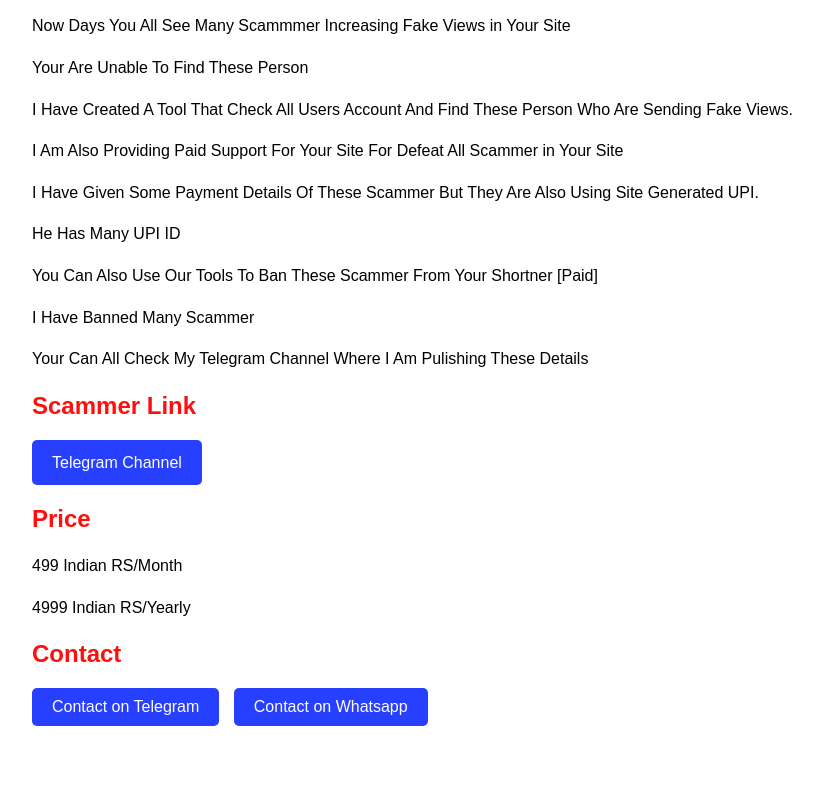
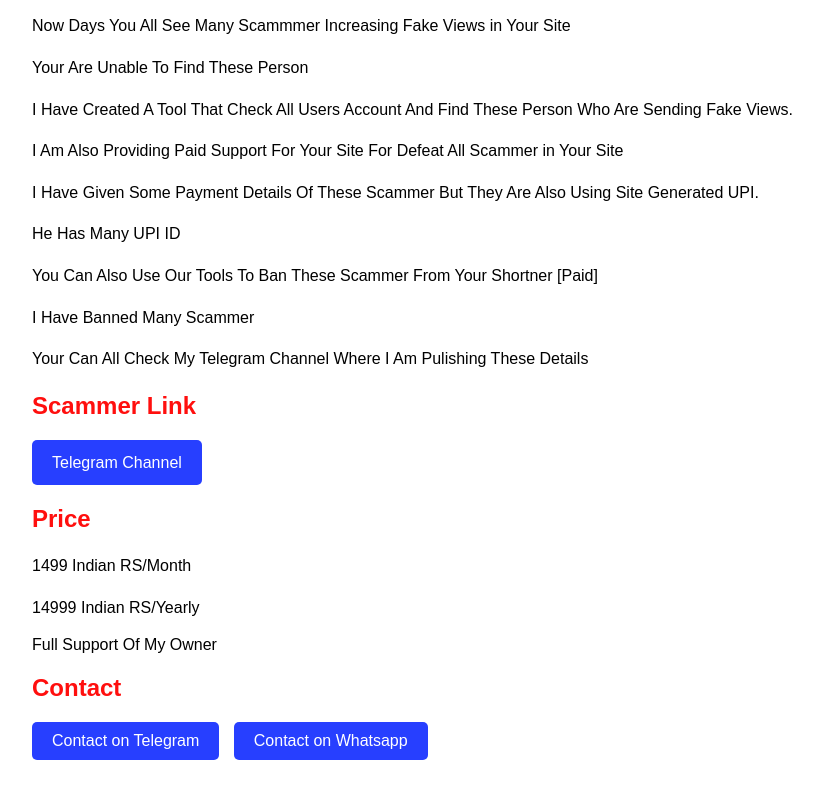
Before and after one commit to DKBOTZPROJECT/Shortner-Detection-Tool, a plain HTML site: page index.html in a window 1280 px wide. Shown: the part 148-946 px from the top of the page, without its empty margins (8-831 px from the left). Before the commit the page ends 914 px from the top, so only its background shows below. Drawn offline with Linux system fonts and the light colour scheme.

Commit message:
Update index.html

```diff
--- a/index.html
+++ b/index.html
@@ -81,8 +81,9 @@
 
     <h2>Price</h2>
 
-    <p>499 Indian RS/Month</p>
-    <p>4999 Indian RS/Yearly</p>
+    <p>1499 Indian RS/Month</p>
+    <p>14999 Indian RS/Yearly</p>
+    </h2>Full Support Of My Owner</h2>
 
     <h2>Contact</h2>
 
```
